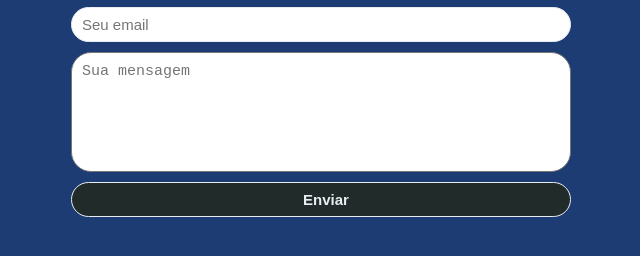
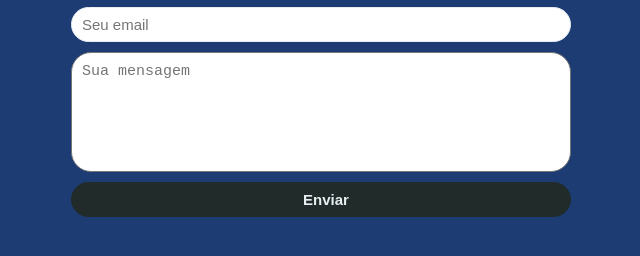
Before and after one commit to DevJeipi/Projeto-Formulario, a plain HTML site: page index.html in a window 1280 px wide. Shown: the part 372-628 px from the top of the page, without its empty margins (319-959 px from the left). Drawn offline with Linux system fonts and the light colour scheme.

Commit message:
modify border

```diff
--- a/css/style.css
+++ b/css/style.css
@@ -47,7 +47,7 @@ body{
     max-width: 500px;
     width: 100%;
     height: 35px;
-    border: 1px solid #e8edf1;
+    border: 1px solid #212B2A;
     color: #e8edf1;
     font-weight: 600;
     background: #212B2A;
```
